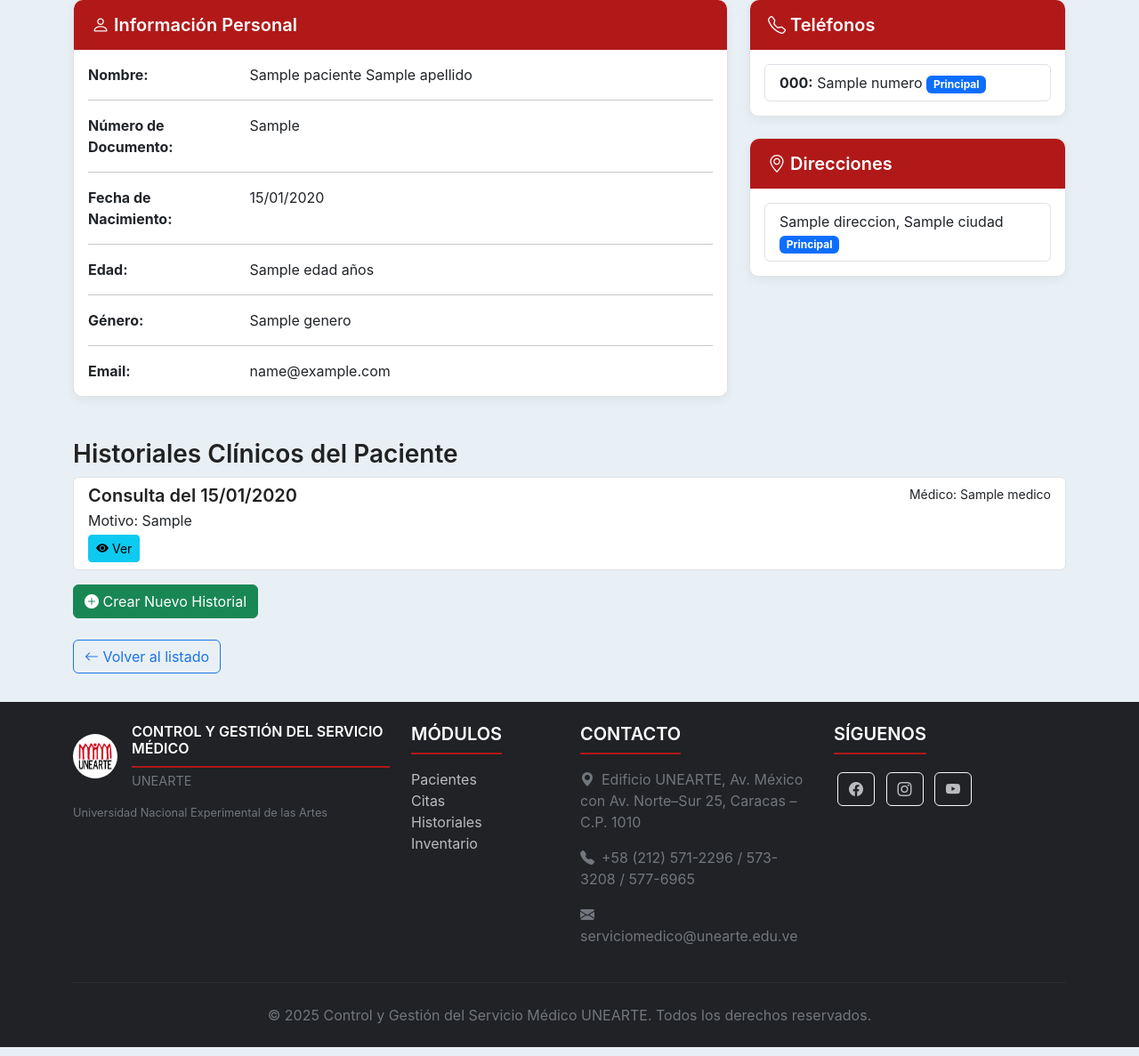
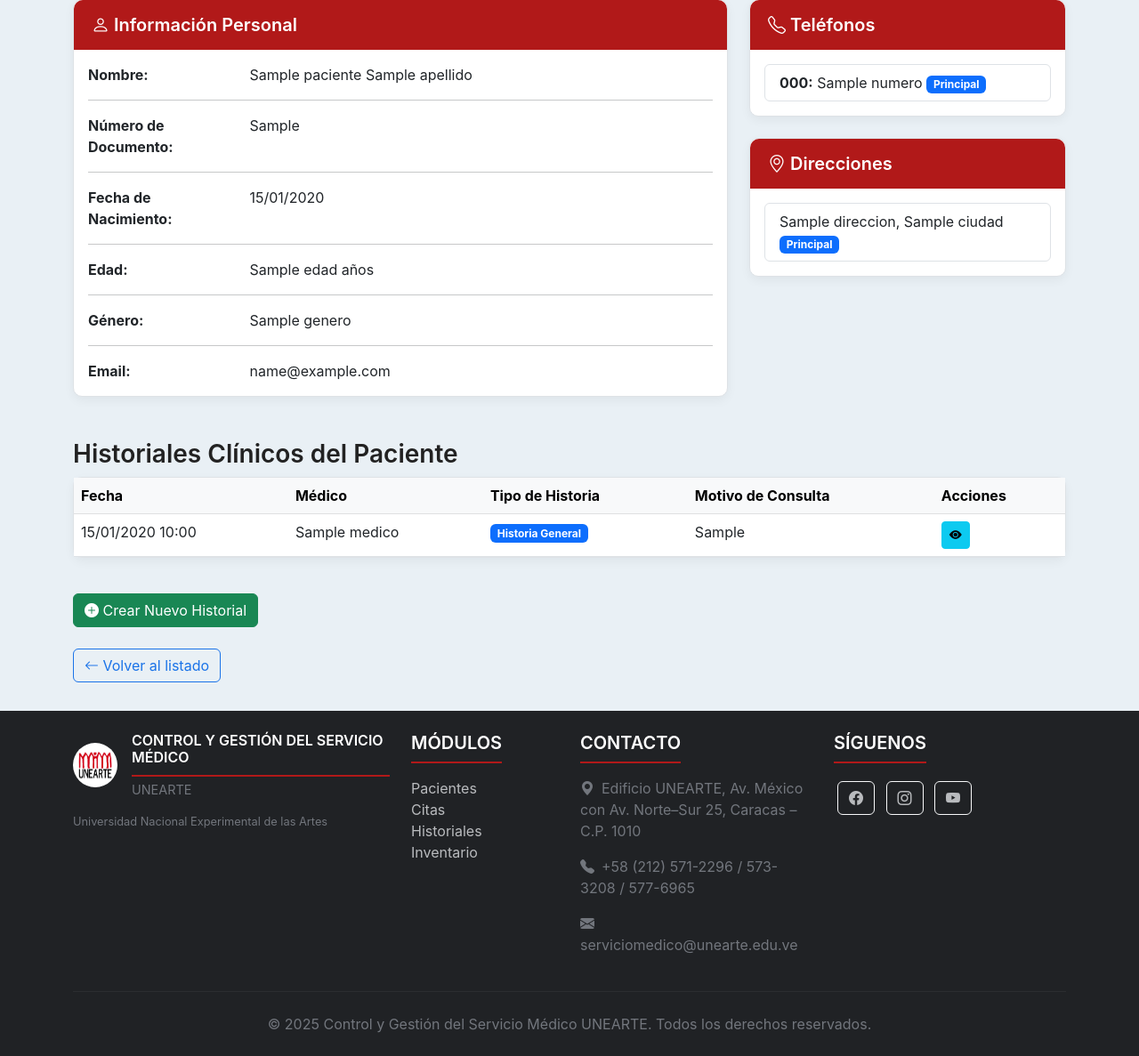
Before and after one commit to Alkeides27/Control-Gestion-Servicio-Medico-UNEARTE, a Django app: template templates/pacientes/show.html in a window 1280 px wide. Shown: the part 191-1378 px from the top of the page at 89% size. Run offline with Django 3.2, Linux system fonts and the light colour scheme; the template is opened without the code that fills it: most values are stand-ins (such as "Sample title", 1, 10 or a date in 2020); some libraries are stand-ins or nearby versions.

Commit message:
Actualización Visual de Historiales Clínicos

```diff
--- a/pacientes/views.py
+++ b/pacientes/views.py
@@ -78,7 +78,7 @@ def show(request, paciente_id):
     paciente = get_object_or_404(Paciente, id=paciente_id)
     direcciones = Direccion.objects.filter(paciente=paciente).select_related('ciudad__estado__pais')
     telefonos = Telefono.objects.filter(paciente=paciente).select_related('tipo_telefono')
-    historiales = HistorialMedico.objects.filter(paciente=paciente).order_by('-fecha')
+    historiales = HistorialMedico.objects.filter(paciente=paciente).order_by('-fecha').prefetch_related('historia_general', 'historia_nutricion')
     return render(request, 'pacientes/show.html', {
         'paciente': paciente,
         'direcciones': direcciones,
--- a/templates/pacientes/show.html
+++ b/templates/pacientes/show.html
@@ -134,36 +134,69 @@
 
 <div class="mt-4">
     <h3>Historiales Clínicos del Paciente</h3>
-    <div class="list-group">
+    {% if historiales_del_paciente %}
+        <div class="card card-medical">
+            <div class="card-body p-0">
+                <div class="table-responsive">
+                    <table class="table table-hover mb-0">
+                        <thead class="table-light">
+                            <tr>
+                                <th>Fecha</th>
+                                <th>Médico</th>
+                                <th>Tipo de Historia</th>
+                                <th>Motivo de Consulta</th>
+                                <th>Acciones</th>
+                            </tr>
+                        </thead>
+                        <tbody>
                             {% for historial in historiales_del_paciente %}
-            <div class="list-group-item list-group-item-action">
-                <div class="d-flex w-100 justify-content-between">
-                    <h5 class="mb-1">Consulta del {{ historial.fecha|date:"d/m/Y" }}</h5>
-                    <small>Médico: {{ historial.medico.get_full_name }}</small>
-                </div>
-                <p class="mb-1">
-                    Motivo: {{ historial.historia_general.motivo_consulta|truncatewords:20|default:"Sin motivo registrado" }}
-                </p>
-
-                <div>
-                    <a href="{% url 'historiales:show' historial.id %}" class="btn btn-info btn-sm">
-                        <i class="bi bi-eye-fill"></i> Ver
+                                <tr>
+                                    <td>{{ historial.fecha|date:"d/m/Y H:i" }}</td>
+                                    <td>{{ historial.medico.get_full_name|default:"No asignado" }}</td>
+                                    <td>
+                                        {% if historial.historia_general %}
+                                            <span class="badge bg-primary">Historia General</span>
+                                        {% elif historial.historia_nutricion %}
+                                            <span class="badge bg-success">Historia Nutrición</span>
+                                        {% else %}
+                                            <span class="badge bg-secondary">Consulta Básica</span>
+                                        {% endif %}
+                                    </td>
+                                    <td>
+                                        {% if historial.historia_general %}
+                                            {{ historial.historia_general.motivo_consulta|truncatewords:10|default:"No registrado" }}
+                                        {% elif historial.historia_nutricion %}
+                                            {{ historial.historia_nutricion.motivo_consulta_nutricion|truncatewords:10|default:"No registrado" }}
+                                        {% else %}
+                                            Consulta sin detalles
+                                        {% endif %}
+                                    </td>
+                                    <td>
+                                        <a href="{% url 'historiales:show' historial.id %}" class="btn btn-info btn-sm" title="Ver historial">
+                                            <i class="bi bi-eye-fill"></i>
                                         </a>
 
                                         {% if historial.medico == request.user or request.user.perfilusuario.rol == 'admin' %}
-                        <a href="{% url 'historiales:edit' historial.id %}" class="btn btn-primary btn-sm">
-                            <i class="bi bi-pencil-fill"></i> Editar
+                                            <a href="{% url 'historiales:edit' historial.id %}" class="btn btn-primary btn-sm" title="Editar historial">
+                                                <i class="bi bi-pencil-fill"></i>
                                             </a>
-                        <a href="{% url 'historiales:destroy' historial.id %}" class="btn btn-danger btn-sm">
-                            <i class="bi bi-trash-fill"></i> Borrar
+                                            <a href="{% url 'historiales:destroy' historial.id %}" class="btn btn-danger btn-sm" title="Eliminar historial">
+                                                <i class="bi bi-trash-fill"></i>
                                             </a>
                                         {% endif %}
+                                    </td>
+                                </tr>
+                            {% endfor %}
+                        </tbody>
+                    </table>
                 </div>
             </div>
-        {% empty %}
-            <p>Este paciente aún no tiene historiales médicos registrados.</p>
-        {% endfor %}
         </div>
+    {% else %}
+        <div class="alert alert-info" role="alert">
+            <i class="bi bi-info-circle"></i> Este paciente aún no tiene historiales médicos registrados.
+        </div>
+    {% endif %}
 
     <a href="{% url 'historiales:create' %}?paciente_id={{ paciente.id }}" class="btn btn-success mt-3">
         <i class="bi bi-plus-circle-fill"></i> Crear Nuevo Historial
```
Also changed, not shown: historiales/views.py (+9 -8 lines), templates/historiales/index.html (+37 -49 lines). Lines whose indentation alone changed are shown as unchanged.
